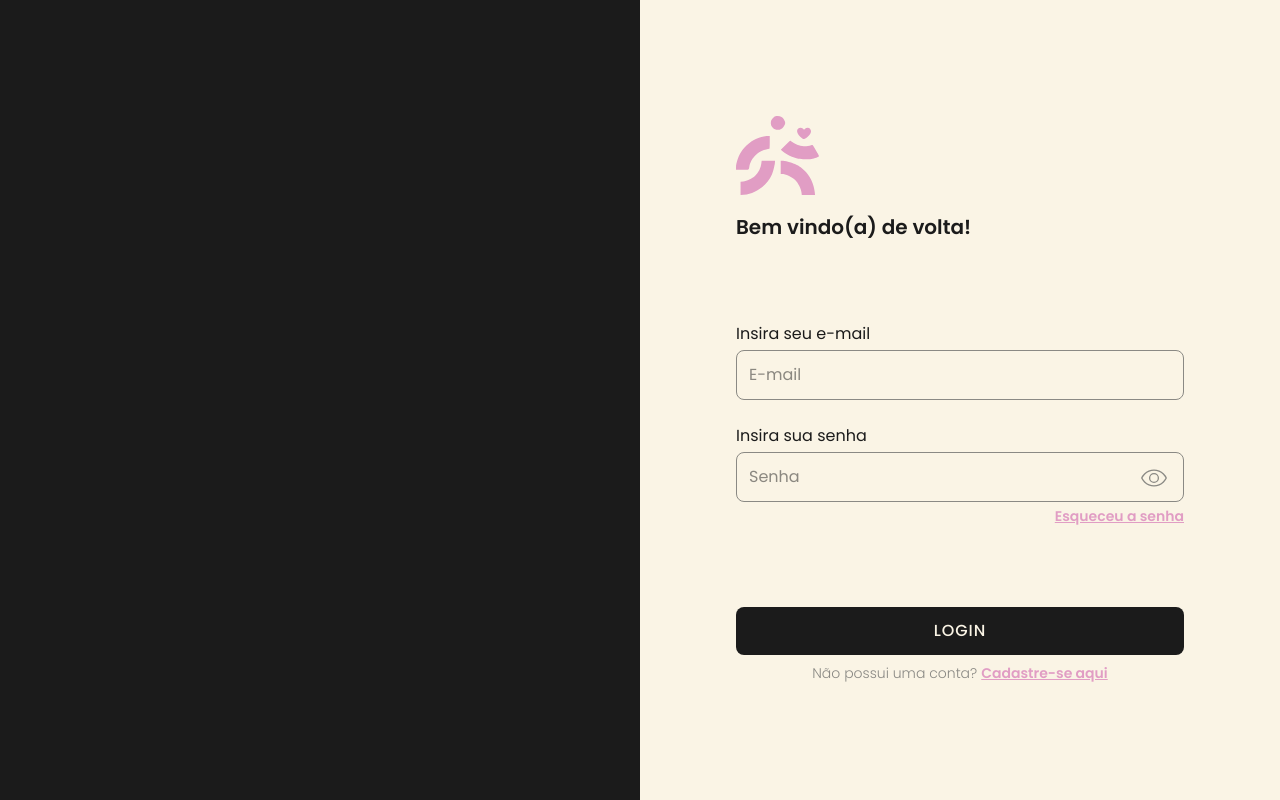
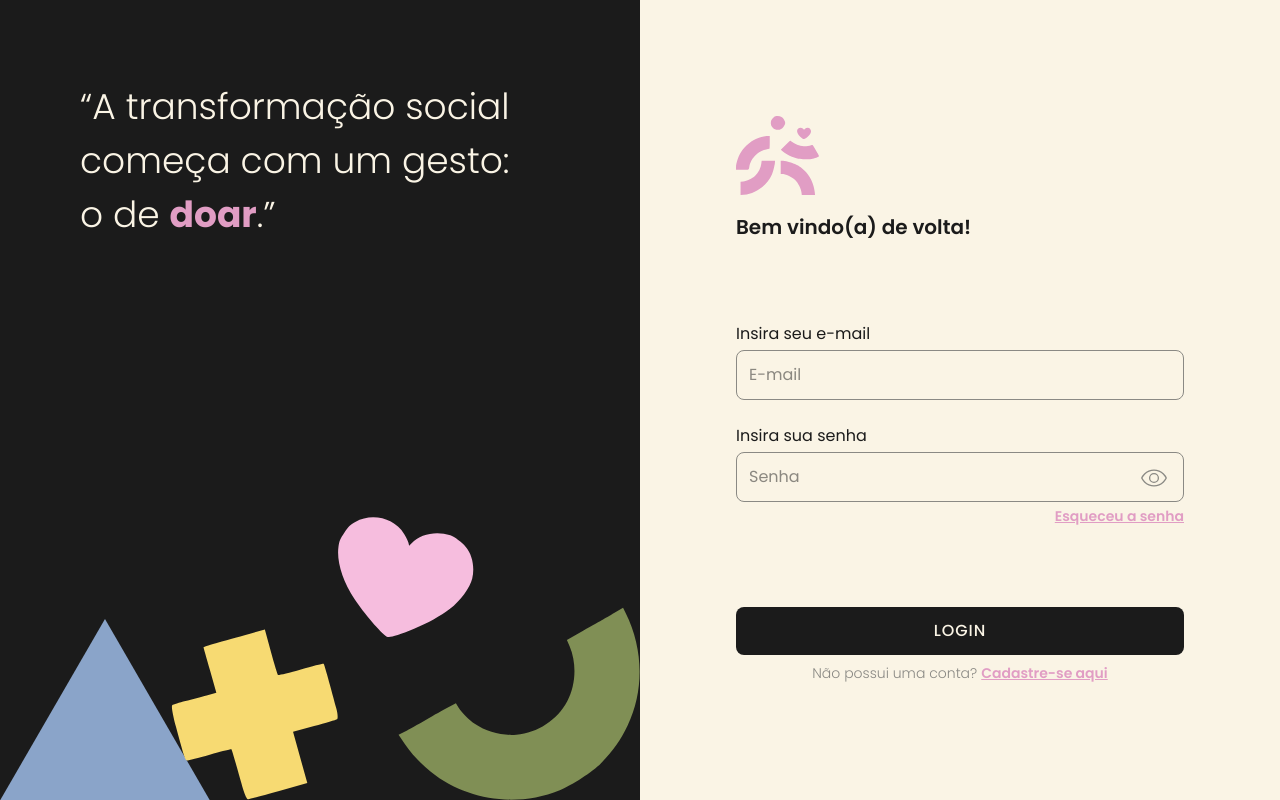
Before and after one commit to larascremin/donations-web-app, a React (Vite) app: page /auth in a window 1280 px wide. Built offline with nearby package versions, Linux system fonts and the light colour scheme.

Commit message:
adiciona decoração nas páginas de login

```diff
--- a/src/components/DynamicLogin.jsx
+++ b/src/components/DynamicLogin.jsx
@@ -1,5 +1,9 @@
 import { useMediaQuery } from "react-responsive";
 import logo from "../assets/images/logo.svg";
+import mobile01 from "../assets/images/cj-login-01.svg";
+import mobile02 from "../assets/images/cj-login-02.svg";
+import desktop01 from "../assets/images/cj-login-03.svg";
+import desktop02 from "../assets/images/cj-login-04.svg";
 
 const DynamicLogin = ({ children }) => {
   const isMobile = useMediaQuery({ maxWidth: 768 });
@@ -8,11 +12,29 @@ const DynamicLogin = ({ children }) => {
     <div
       className={
         isMobile
-          ? "bg-[var(--base-05)] h-screen"
+          ? "bg-[var(--base-05)] h-screen flex flex-col justify-end"
           : "bg-[var(--base-01)] flex h-screen"
       }
     >
-      {isMobile ? <></> : <div className="bg-[var(--base-05)] w-1/2"></div>}
+      {isMobile ? (
+        <div className="flex-1 flex justify-between items-end">
+          <img src={mobile02} />
+          <img src={mobile01} />
+        </div>
+      ) : (
+        <div className="bg-[var(--base-05)] w-1/2 flex flex-col">
+          <h1 className="text-[var(--base-01)] p-20 font-light text-4xl leading-normal flex-1">
+            “A transformação social
+            <br /> começa com um gesto:
+            <br /> o de{" "}
+            <span className="text-[var(--pink)] font-bold">doar</span>.”
+          </h1>
+          <div className="flex w-full justify-between items-end">
+            <img src={desktop01} />
+            <img src={desktop02} />
+          </div>
+        </div>
+      )}
       <div className={isMobile ? "comp-popup" : "comp-desktop"}>
         <div className="">
           <img
--- a/src/styles/style.css
+++ b/src/styles/style.css
@@ -70,7 +70,7 @@
   }
 
   .comp-popup {
-    @apply bg-[var(--base-01)] fixed bottom-0 left-0 w-full rounded-t-2xl px-5 py-7 flex flex-col;
+    @apply bg-[var(--base-01)] w-full rounded-t-2xl px-5 py-7 flex flex-col;
   }
 
   .comp-desktop {
```
